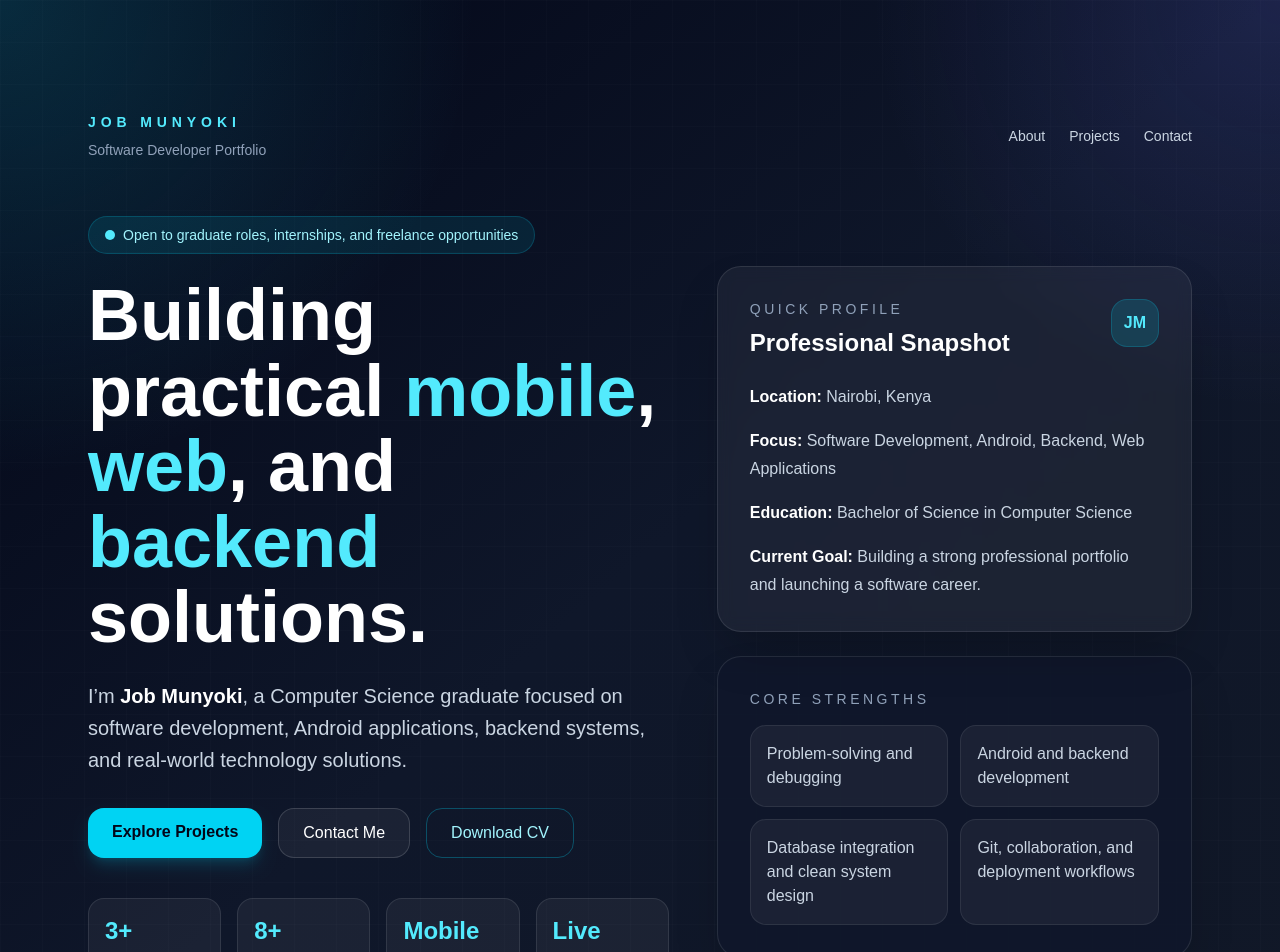
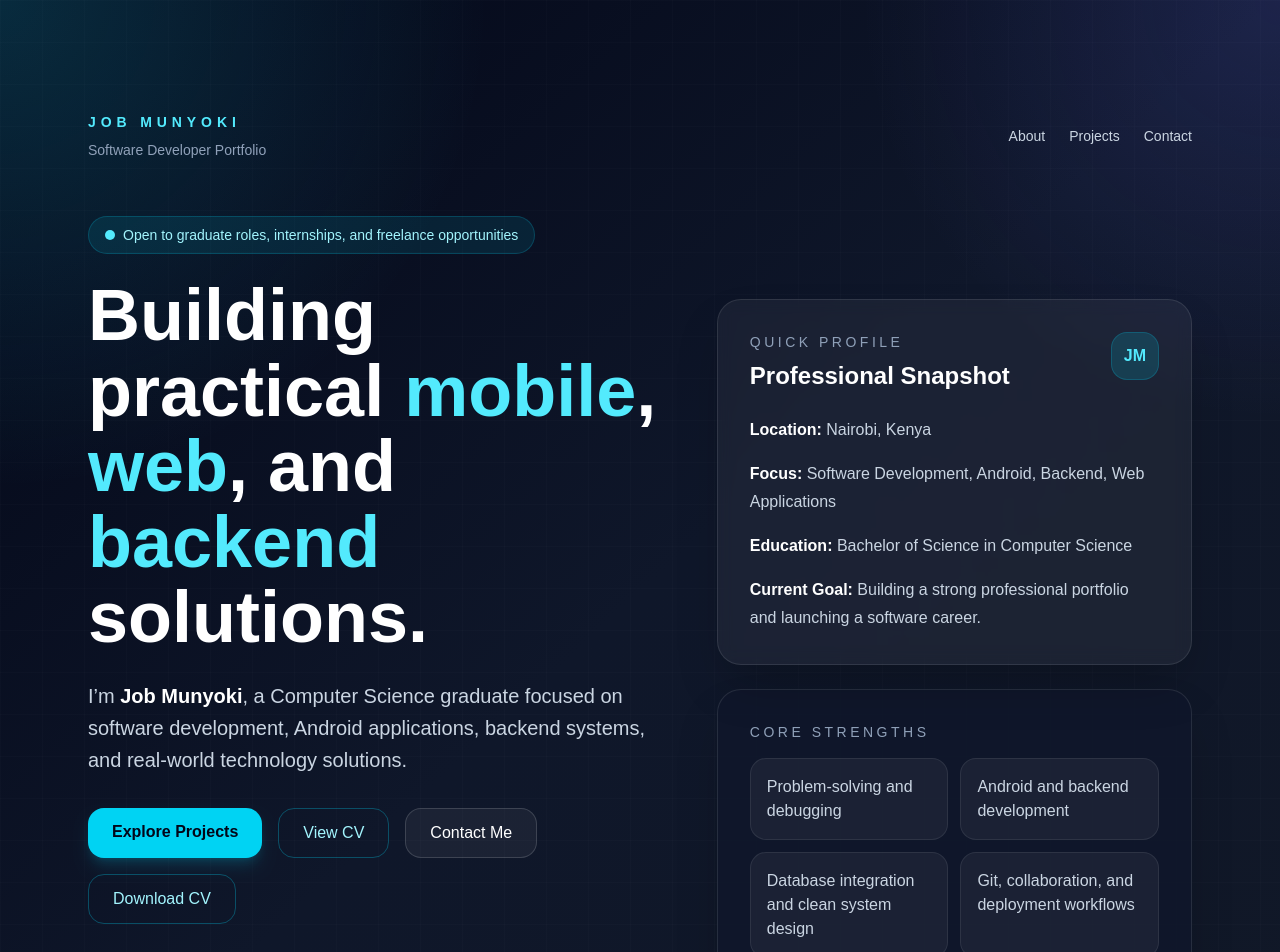
Before and after one commit to JobMunyoki/my-portfolio, a Next.js app: page / in a window 1280 px wide. Shown: the top 952 px of the page. Built offline with nearby package versions, Linux system fonts and the light colour scheme.

Commit message:
Open CV in new tab

```diff
--- a/app/page.js
+++ b/app/page.js
@@ -92,6 +92,14 @@ export default function PortfolioWebsite() {
                   className="px-6 py-3 rounded-2xl bg-cyan-400 text-slate-950 font-semibold shadow-lg shadow-cyan-500/20 hover:-translate-y-0.5 transition"
                 >
                   Explore Projects
+                </a>
+                <a
+                  href="/cv.pdf"
+                  target="_blank"
+                  rel="noopener noreferrer"
+                  className="px-6 py-3 rounded-2xl border border-cyan-400/30 text-cyan-200 font-medium hover:bg-cyan-400/10 transition"
+                >
+                  View CV
                 </a>
                 <a
                   href="#contact"
```
